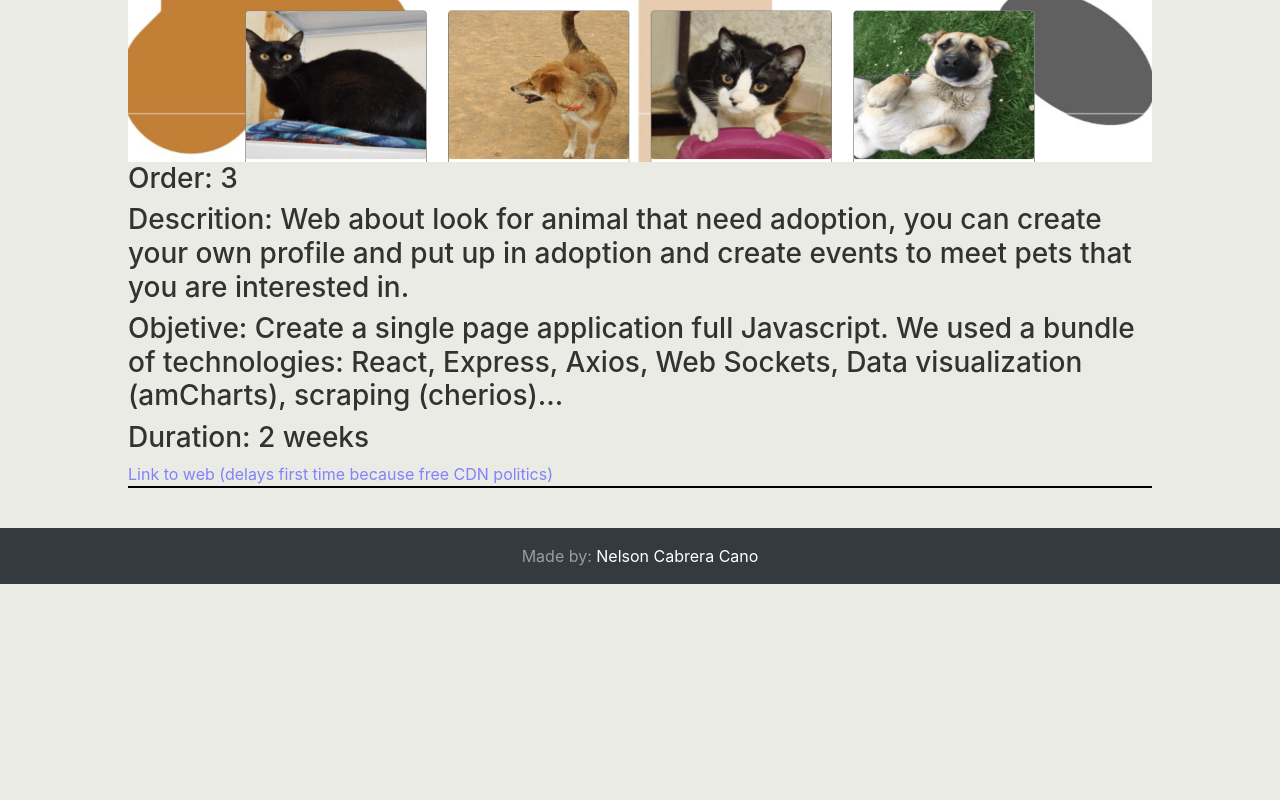
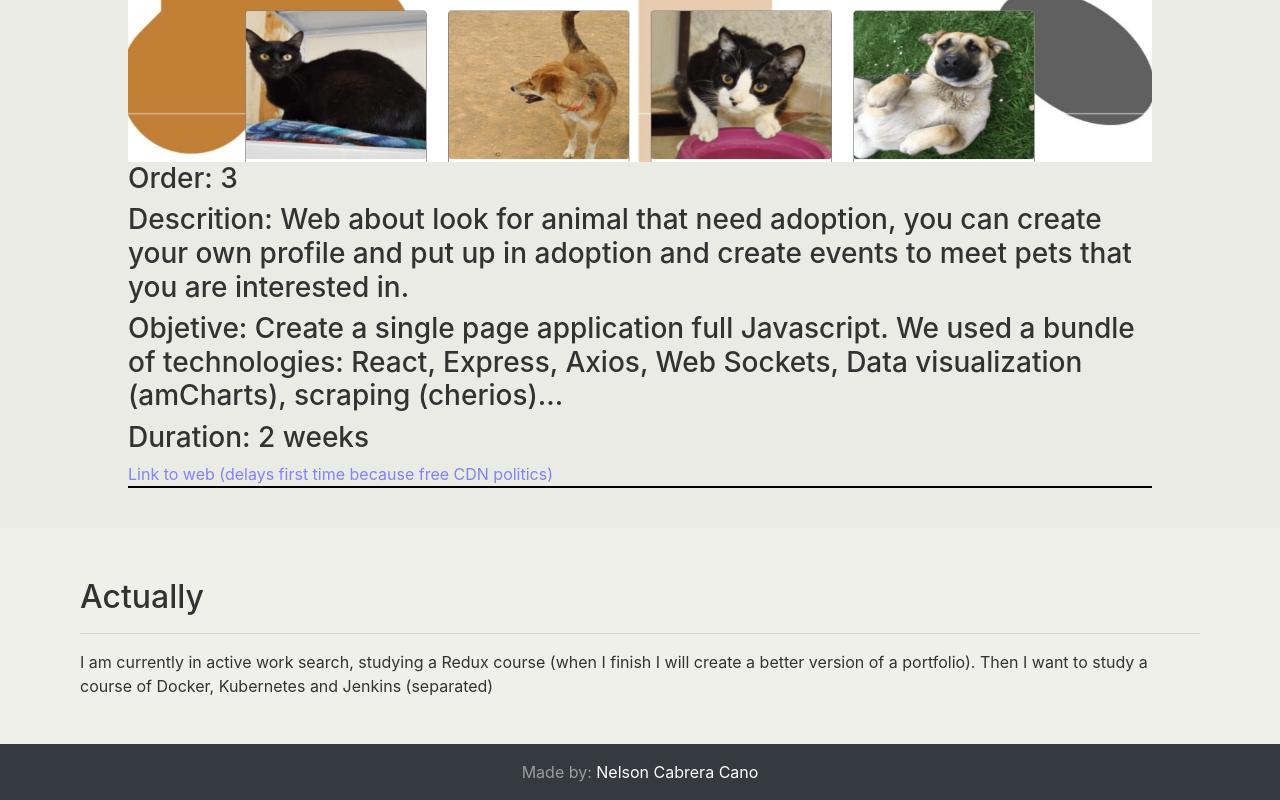
Before and after one commit to NelsonCC1812/provisional-portfolio, a React (Create React App) app in the folder client/: page /projects in a window 1280 px wide. Shown: the part 2539-3339 px from the top of the page. Before the commit the page ends 3123 px from the top, so only its background shows below. Built offline with nearby package versions, Linux system fonts and the light colour scheme.

Commit message:
projects done

```diff
--- a/client/src/components/pages/Home/index.js
+++ b/client/src/components/pages/Home/index.js
@@ -11,7 +11,7 @@ export default function () {
         <div className='pagesContainer'>
             <h1 style={ { marginBottom: '30px' } }>Home</h1>
 
-            <p >Thats a provisional portfolio, realized in less than a week to serve a provisional porpouse. I am actually learning about Redux. Then I will create a definitive porfolio, the code of this portfolio (maybe esthetically is not too visual) is in this link <a href='https://github.com/nelsoncc1812/provisional-portfolio'> link</a>. This portfolio is realized in React, using too some interesting technologies as: Boostrap, axios... The messages system its currently working online, so I can see messages if you want to contact with me.
+            <p >Thats a provisional portfolio, realized in less than a week to serve a provisional porpouse. I am actually learning about Redux. Then I will create a definitive porfolio, the code of this portfolio (maybe esthetically is not too visual) is in this <a style={ { color: 'rgb(130,130,250)' } } href='https://github.com/nelsoncc1812/provisional-portfolio'> link</a>. This portfolio is realized in React, using too some interesting technologies as: Boostrap, axios... The messages system its currently working online, so I can see messages if you want to contact with me.
             </p>
             <img style={ { width: '80%' } } src='./images/home/rage.gif' alt='working while raging' />
 
--- a/client/src/components/pages/Projects/index.js
+++ b/client/src/components/pages/Projects/index.js
@@ -13,9 +13,17 @@ import './projects.css'
 
 export default function Projects_() {
     return (
-        <div className='pagesContainer'>
-            <h1>Projects</h1>
-            { projectsDB.map(elm => <ProjectCard key={ elm.order } { ...elm } />) }
-        </div>
+        <>
+            <div className='pagesContainer'>
+                <h1>Projects</h1>
+                { projectsDB.map(elm => <ProjectCard key={ elm.order } { ...elm } />) }
+            </div>
+
+            <div style={ { backgroundColor: 'rgb(240, 240, 235)', paddingTop: '50px', paddingBottom: '30px', width: '100%', padding: '50px 80px 30px 80px' } }>
+                <h2>Actually</h2>
+                <hr />
+                <p>I am currently in active work search, studying a Redux course (when I finish I will create a better version of a portfolio). Then I want to study a course of Docker, Kubernetes and Jenkins (separated)</p>
+            </div>
+        </>
     )
 }
```
